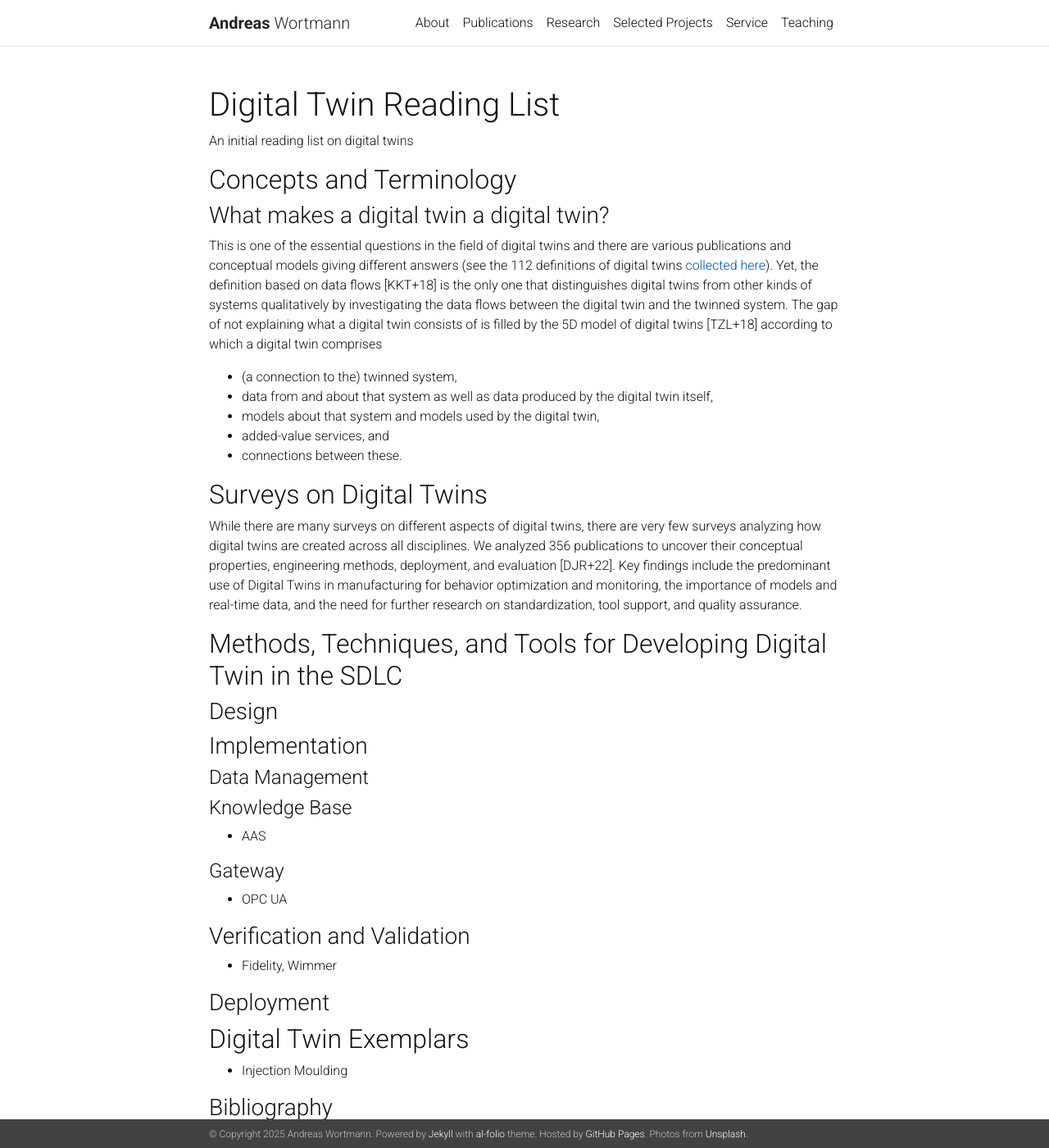
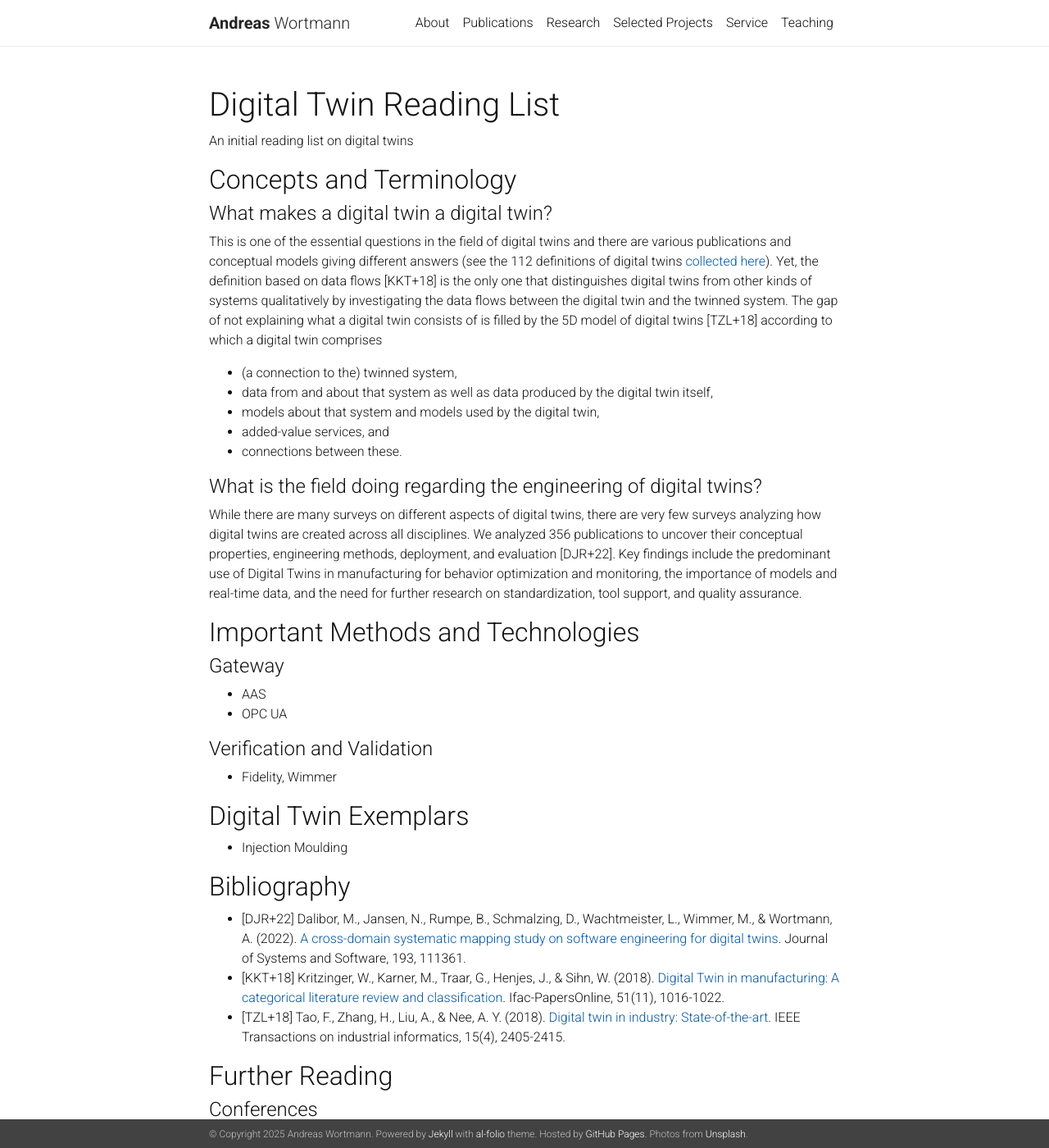
Before and after one commit to awortmann/awortmann.github.io, a Jekyll site: the page built from _pages/research/digital-twin-reading.md, in a window 1280 px wide and 1400 px high. Shown: the whole window at 82% size. Built offline with Jekyll 4.4.1, drawn with Linux system fonts in a browser that asks for light colours; nearby versions of some CDN libraries; a style sheet for code colours, icons or effects is not loaded.

Commit message:
Minor update

```diff
--- a/_pages/research/digital-twin-reading.md
+++ b/_pages/research/digital-twin-reading.md
@@ -8,7 +8,7 @@ nav: false
 
 ## Concepts and Terminology
 
-### What makes a digital twin a digital twin?
+#### What makes a digital twin a digital twin?
 
 This is one of the essential questions in the field of digital twins and there are various publications and conceptual models giving different answers (see the 112 definitions of digital twins [collected here](TODO)). Yet, the definition based on data flows [KKT+18] is the only one that distinguishes digital twins from other kinds of systems qualitatively by investigating the data flows between the digital twin and the twinned system. The gap of not explaining what a digital twin consists of is filled by the 5D model of digital twins [TZL+18] according to which a digital twin comprises
 - (a connection to the) twinned system,
@@ -17,38 +17,27 @@ This is one of the essential questions in the field of digital twins and there a
 - added-value services, and
 - connections between these.
 
-## Surveys on Digital Twins
+#### What is the field doing regarding the engineering of digital twins?
 
 While there are many surveys on different aspects of digital twins, there are very few surveys analyzing how digital twins are created across all disciplines.
 We analyzed 356 publications to uncover their conceptual properties, engineering methods, deployment, and evaluation [DJR+22]. Key findings include the predominant use of Digital Twins in manufacturing for behavior optimization and monitoring, the importance of models and real-time data, and the need for further research on standardization, tool support, and quality assurance.
 
-## Methods, Techniques, and Tools for Developing Digital Twin in the SDLC
-
-### Design
-
-### Implementation
-
-#### Data Management
-
-#### Knowledge Base
-
-- AAS
+## Important Methods and Technologies
 
 #### Gateway
 
+- AAS
 - OPC UA
 
-### Verification and Validation
+#### Verification and Validation
 
 - Fidelity, Wimmer
-
-### Deployment
 
 ## Digital Twin Exemplars
 
 - Injection Moulding
 
-### Bibliography
+## Bibliography
 
 - [DJR+22] Dalibor, M., Jansen, N., Rumpe, B., Schmalzing, D., Wachtmeister, L., Wimmer, M., & Wortmann, A. (2022). [A cross-domain systematic mapping study on software engineering for digital twins](https://www.sciencedirect.com/science/article/pii/S0164121222000917). Journal of Systems and Software, 193, 111361.
 - [KKT+18] Kritzinger, W., Karner, M., Traar, G., Henjes, J., & Sihn, W. (2018). [Digital Twin in manufacturing: A categorical literature review and classification](https://www.sciencedirect.com/science/article/pii/S2405896318316021). Ifac-PapersOnline, 51(11), 1016-1022.
@@ -56,12 +45,12 @@ We analyzed 356 publications to uncover their conceptual properties, engineering
 
 ## Further Reading
 
-### Conferences
+#### Conferences
 
 - [Engineering Digital Twins](https://conf.researchr.org/home/edtconf-2025)
 - [DigiTwin](http://www.dtiac.com/)
 
-### Workshops
+#### Workshops
 
 - [Conceptual Modeling for Digital Twins](comodity.github.io)
 - [Digital Twin Architecture (TwinArch) and Digital Twin Engineering](https://www.iese.fraunhofer.de/en/events/twinarch-dte.html)
```
